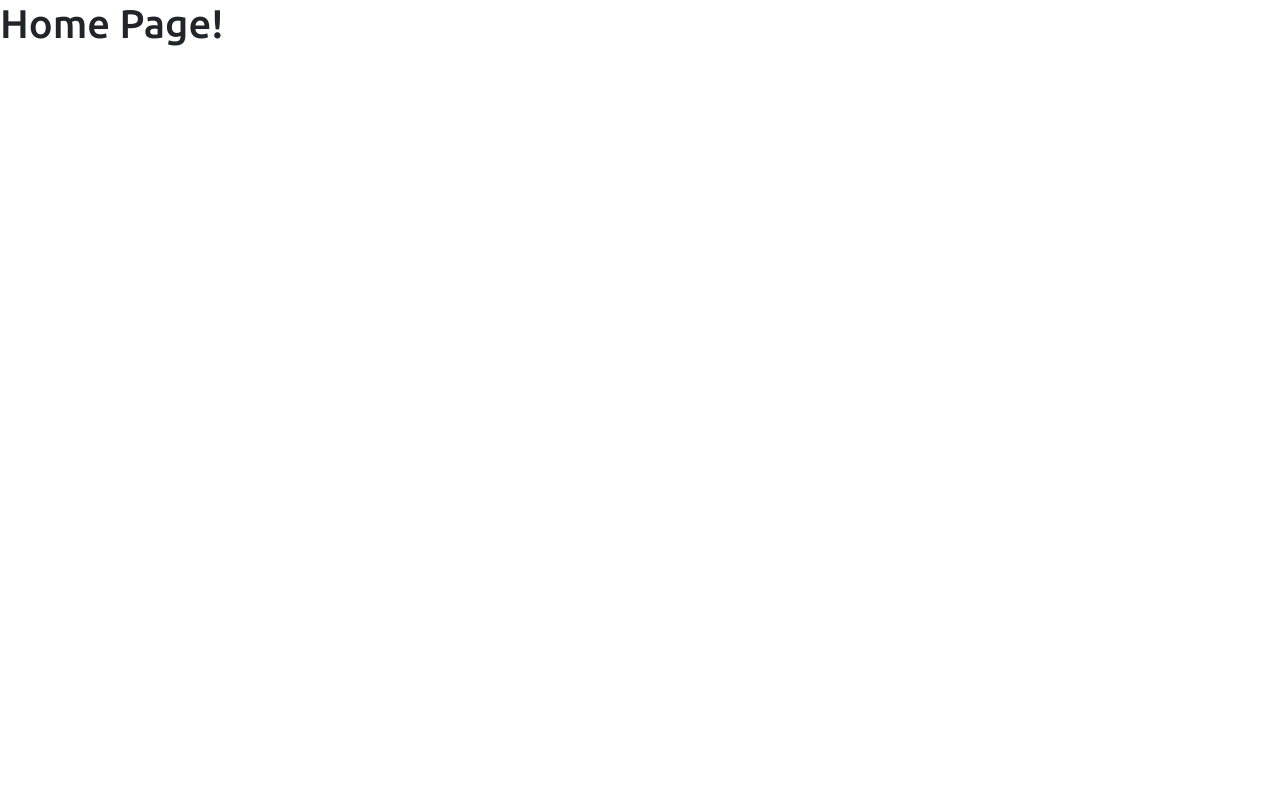
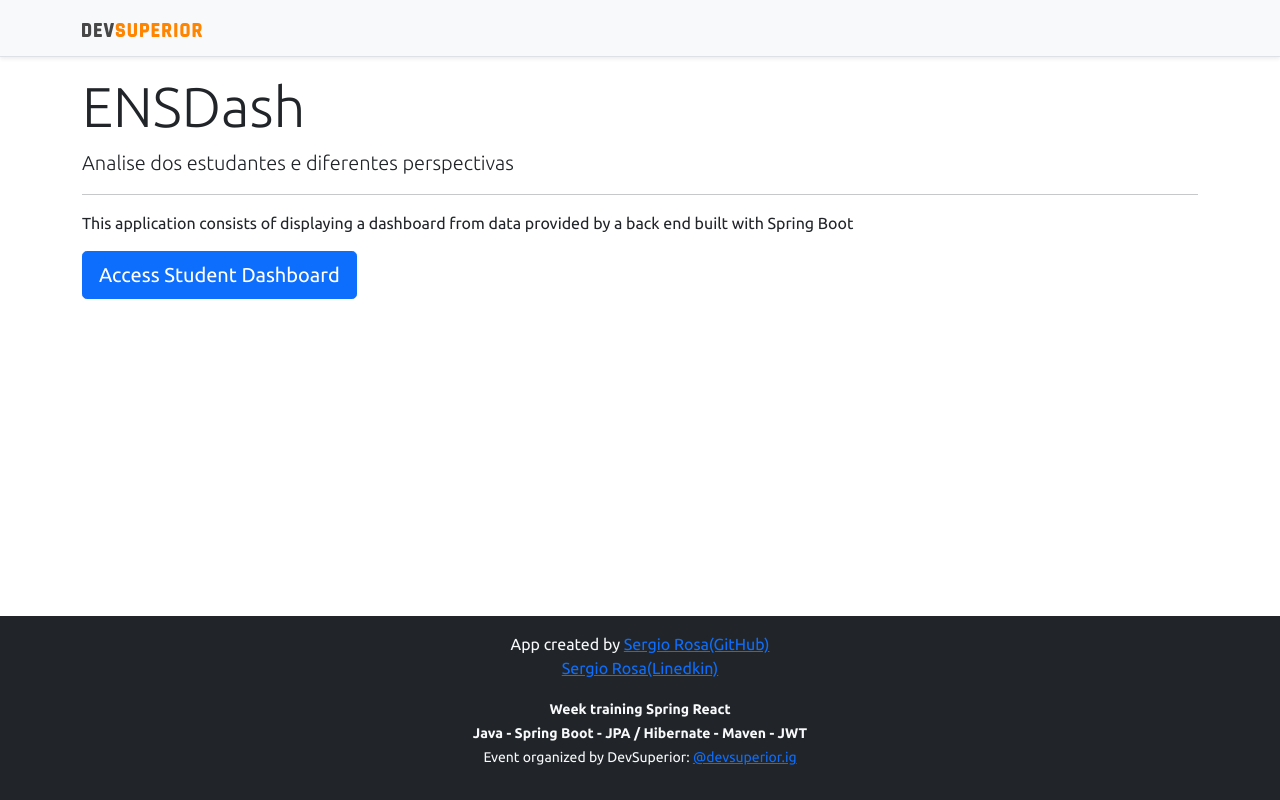
Before and after one commit to srosajazz/SalesApp, a React (Create React App) app in the folder frontend/: page / in a window 1280 px wide. Built offline with nearby package versions, Linux system fonts and the light colour scheme.

Commit message:
Home, navigation - LINK

```diff
--- a/frontend/src/components/NavBar/index.tsx
+++ b/frontend/src/components/NavBar/index.tsx
@@ -1,11 +1,14 @@
 import ImgDsDark from 'assets/img/ds_dark.svg'
+import { Link } from 'react-router-dom'
 
 const NavBar = () => {
   return (
     <div className='d-flex flex-column flex-md-row align-items-center p-3 px-md-4 mb-3 bg-light border-bottom shadow-sm'>
       <div className='container'>
         <nav className='my-2 my-md-0 mr-md-3'>
-          <img src={ImgDsDark} alt='DevSuperior' width='120' />
+          <Link to='/'>
+            <img src={ImgDsDark} alt='DevSuperior' width='120' />
+          </Link>
         </nav>
       </div>
     </div>
--- a/frontend/src/pages/Dashboard/index.tsx
+++ b/frontend/src/pages/Dashboard/index.tsx
@@ -3,6 +3,7 @@
 import DonutChart from 'components/DonutChart'
 import Footer from 'components/Footer'
 import NavBar from 'components/NavBar'
+import { Link } from 'react-router-dom'
 
 const Dashboard = () => {
   return (
--- a/frontend/src/pages/Home/index.tsx
+++ b/frontend/src/pages/Home/index.tsx
@@ -1,8 +1,29 @@
+import Footer from 'components/Footer'
+import NavBar from 'components/NavBar'
+import { Link } from 'react-router-dom'
+
 const Home = () => {
   return (
-    <div>
-      <h1>Home Page!</h1>
-    </div>
+    <>
+      <NavBar />
+      <div className='container'>
+        <div className='jumbotron'>
+          <h1 className='display-4'>ENSDash</h1>
+          <p className='lead'>
+            Analise dos estudantes e diferentes perspectivas
+          </p>
+          <hr />
+          <p>
+            This application consists of displaying a dashboard from data
+            provided by a back end built with Spring Boot
+          </p>
+          <Link className='btn btn-primary btn-lg' to='/dashboard'>
+            Access Student Dashboard
+          </Link>
+        </div>
+      </div>
+      <Footer />
+    </>
   )
 }
 
```
